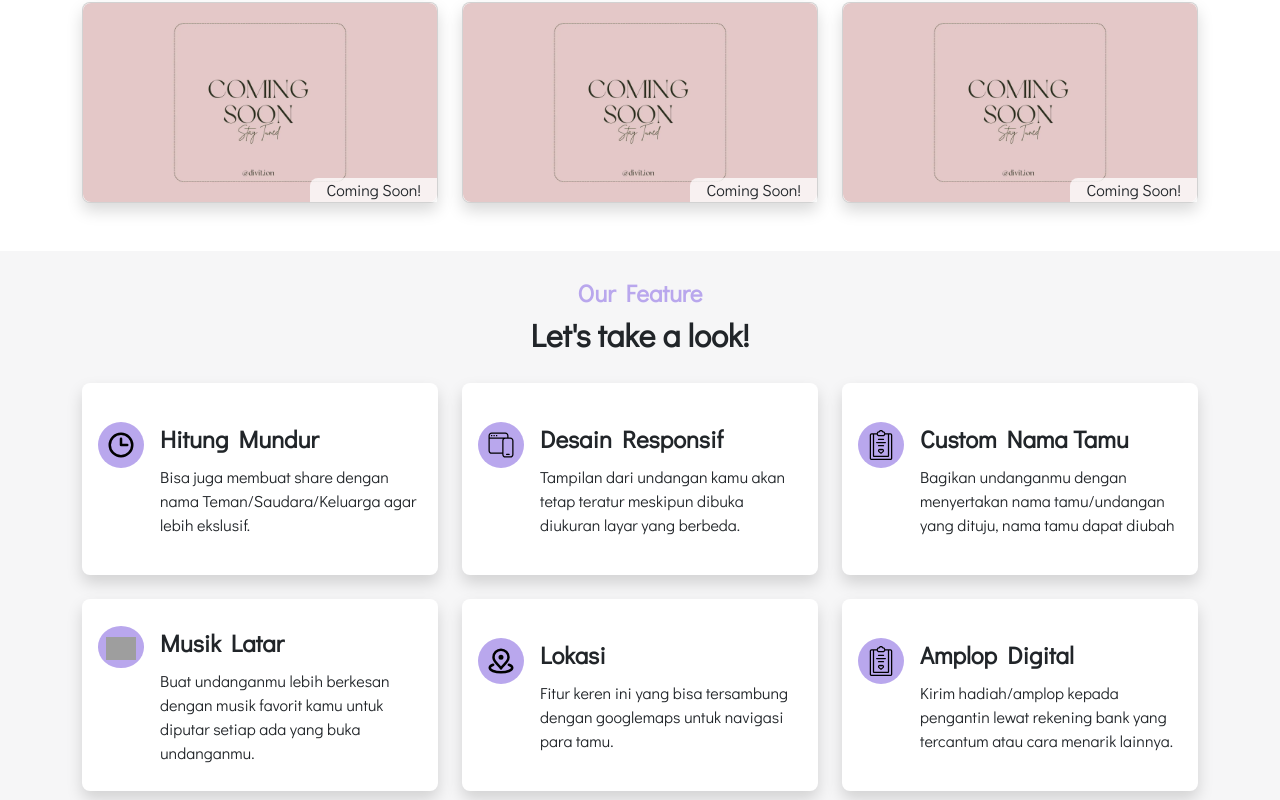
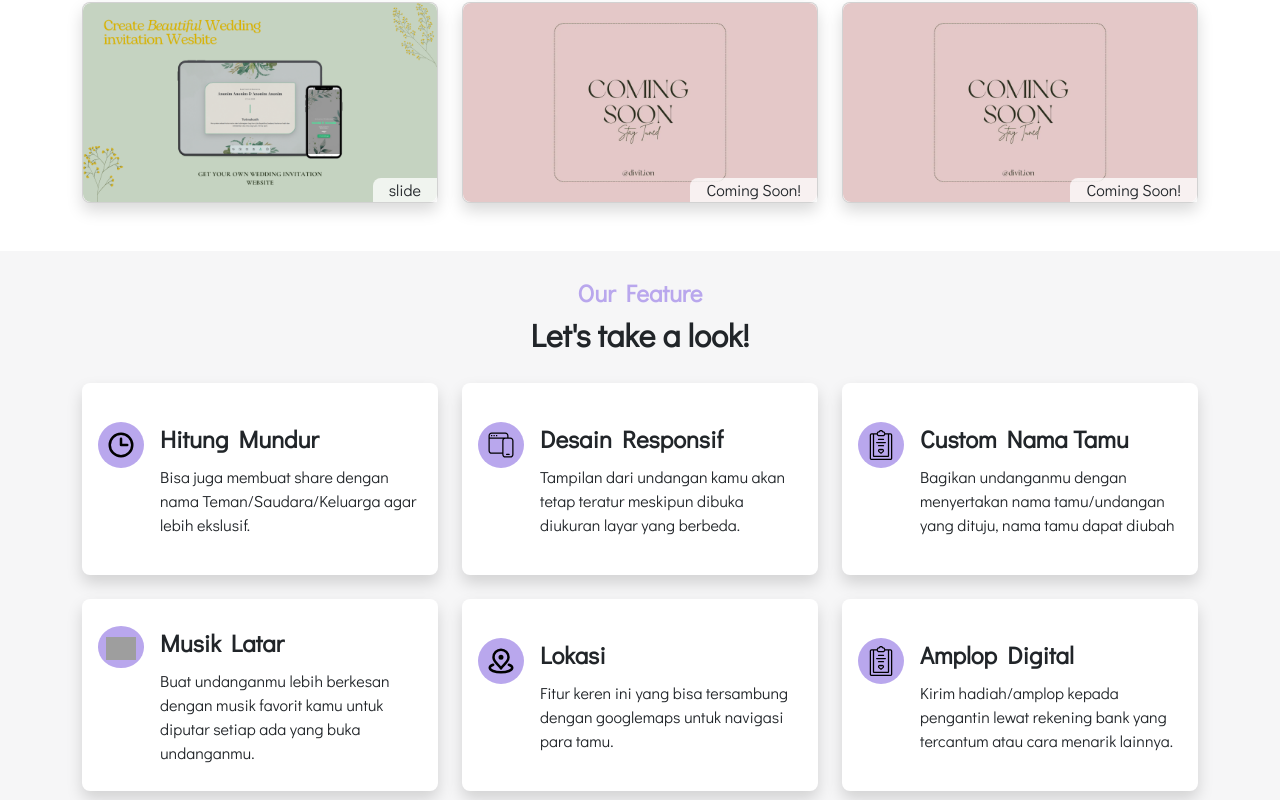
Before and after one commit to kiwi-ui/divition-profile, a React (Vite) app: page / in a window 1280 px wide. Shown: the part 1155-1955 px from the top of the page. Built offline with nearby package versions, Linux system fonts and the light colour scheme; grey boxes are pictures that could not be loaded.

Commit message:
add 4th website template

```diff
--- a/package.json
+++ b/package.json
@@ -2,6 +2,7 @@
   "name": "vite-project",
   "private": true,
   "version": "0.0.0",
+  "homepage" : "https://divition.my.id/",
   "type": "module",
   "scripts": {
     "dev": "vite",
--- a/src/data/data.ts
+++ b/src/data/data.ts
@@ -1,6 +1,7 @@
 import img1 from '../assets/images/1.webp';
 import img2 from '../assets/images/2.webp';
 import img3 from '../assets/images/3.png';
+import img4 from '../assets/images/divition4.png';
 import comingSoonImg from '../assets/images/comingsoon.webp';
 import clock from '../assets/svg/clock-white.svg';
 import gallery from '../assets/svg/gallery.svg';
@@ -40,9 +41,9 @@ export const AllItmes: FlippedItemType[] = [
     },
     {
         'id': 4,
-        'title': 'Coming Soon!',
-        'link': '',
-        'image': comingSoonImg,
+        'title': 'slide',
+        'link': 'https://divition4.vercel.app/yourcustomname',
+        'image': img4,
         // 'type': 'Eksklusif'
     },
     {
```
Also changed, not shown: src/assets/images/divition4.png (added), 1 other file (tests, documents, lock files or other folders).
